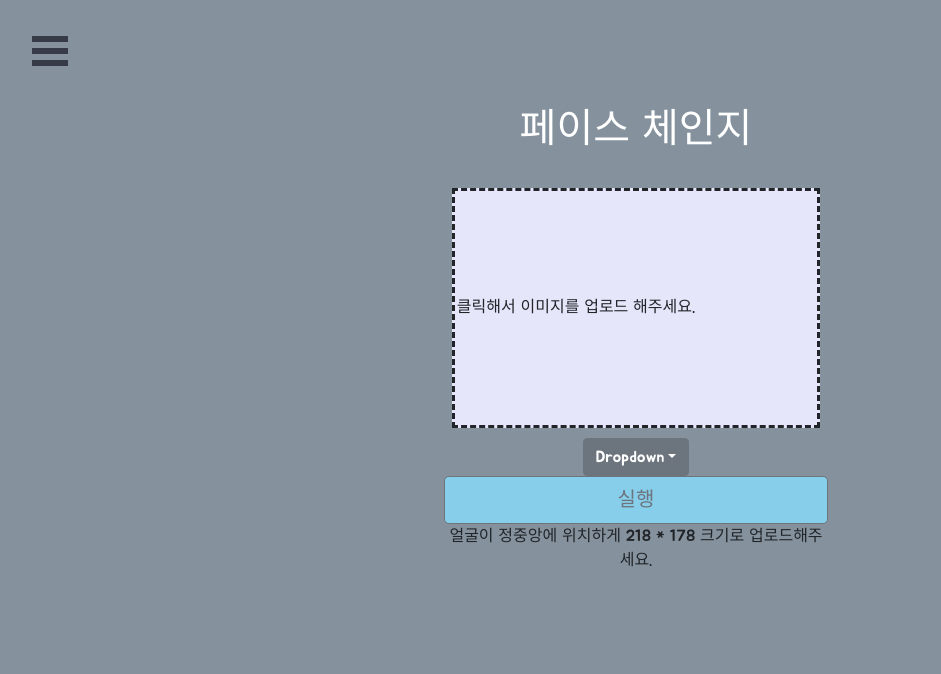
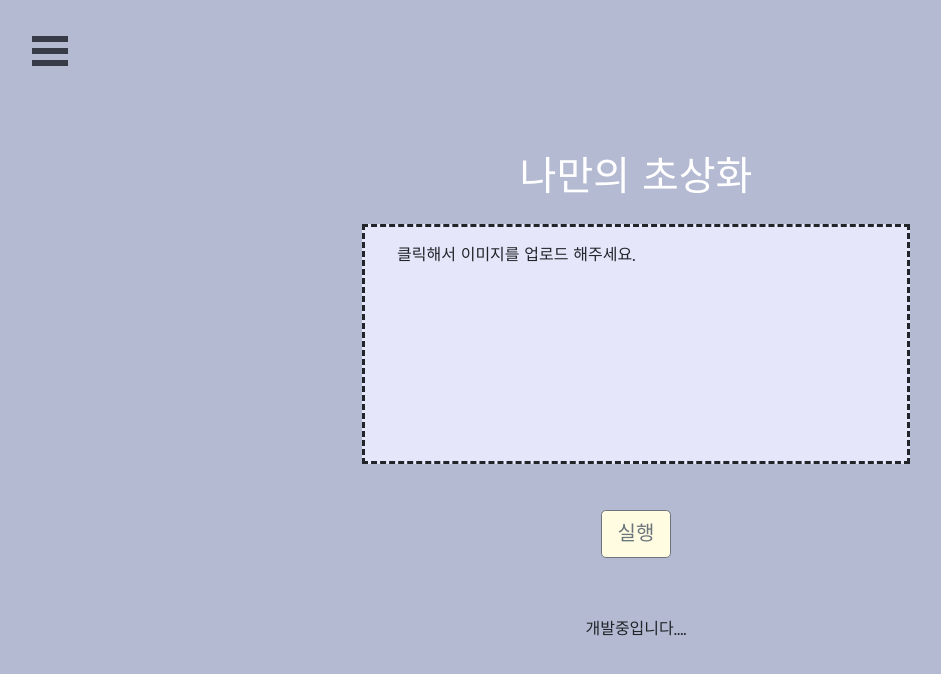
Before and after one commit to znznz6037/GANFaceChanger, a React (Create React App) app in the folder web/: page /portrait in a window 1280 px wide. Shown: the top 674 px of the page, without its empty margins (4-945 px from the left). Built offline with nearby package versions, Linux system fonts and the light colour scheme.

Commit message:
페이지 추가

```diff
--- a/web/src/App.css
+++ b/web/src/App.css
@@ -14,46 +14,42 @@
 }
 
 .App-header {
-  background-color: #282c34;
-  min-height: 100vh;
+  max-height: 100vh;
   display: flex;
   flex-direction: column;
   align-items: center;
   justify-content: center;
   font-size: calc(10px + 2vmin);
+  background-color: #85929E;
 }
 
 .App-link {
   color: #61dafb;
 }
 
+#Container{
+  top:0;
+  right:0;
+  position: fixed;
+  z-index:100;
+}
+
 #border {
-  position: fixed;
-  width: 500px;
-  height: 830px;
-  left : 50%;
-  margin-left:-250px;
-  background-color: pink;
+  width: 50vw;
+  height: 100vh;
   overflow: hidden;
 }
-#border_title {
-  width : 500px;
-  height : 150px;
-  font-size: 25px;
-  text-align : center;
-}
+
+
 #label {
+  text-align:center;
   font-size : 24px;
-  line-height: 400px;
-
 }
 #file_upload {
-  width: 400px;
-  height: 400px;
-  padding: 15px;
-  margin: 0 auto;
+  height:30vh;
   background-color:lavender;
   overflow:hidden;
+  margin : 1vmin;
   border-style: dashed;
 }
 #title {
@@ -61,14 +57,12 @@
   line-height: 100px;
 }
 #image {
-  position: relative;
-  width: 430px;
-  height: 430px;
-  right:15px;
-  bottom:415px;
-  margin: 0 auto;
+  height:30vh;
   opacity: 0;
   text-align: center;
+}
+#thumbnail{
+  height:30vh;
 }
 #faceStyle {
   width: 500px;
@@ -79,11 +73,6 @@
 #faceStyle_border {
   width: 500px;
   height: 15px;
-}
-#a {
-  width: 500px;
-  height: 115px;
-  font-size: 80px;
 }
 #loading{
   position:relative;
--- a/web/src/App.js
+++ b/web/src/App.js
@@ -1,75 +1,14 @@
-import React, { Component, useState } from 'react';
-import "./styles.css";
-import './index.css';
-import Header from './Header';
-import Menu from './Menu';
-import { Spinner, Button, Dropdown, DropdownToggle, DropdownMenu, DropdownItem } from 'reactstrap'
+import React, { Component } from 'react';
+import FaceChange from './FaceChangeMain';
+import { BrowserRouter as Router, Route, Link, Switch} from 'react-router-dom';
+import Menu from './Menu'
 
 class App extends Component{
-  constructor(props) {
-    super(props);
-
-    this.toggle = this.toggle.bind(this);
-    this.state = {
-      dropdownOpen: false
-    };
-  }
-
-  toggle() {
-    this.setState(prevState => ({
-      dropdownOpen: !prevState.dropdownOpen
-    }));
-  }
   render() {
     return (
-      <div className="App">
-        <div><Menu/></div>
-        <header className="App-header">
-          <div id="border">
-            <div className="loading" id = "loading">
-              <div>
-                <Spinner type="grow" color="primary" />
-                <Spinner type="grow" color="secondary" />
-                <Spinner type="grow" color="success" />
-                <Spinner type="grow" color="danger" />
-                <Spinner type="grow" color="warning" />
-                <Spinner type="grow" color="info" />
-                <Spinner type="grow" color="dark" />
-              </div>
-              <p id="ptext">딥러닝 작업이 수행되고 있습니다. 10초 정도만 기다려주세요.</p>
-            </div>
-            <div id="notLoading">
-                <form id="upload" action="http://34.64.112.90:5000/upload" method="POST" encType="multipart/form-data">
-                  <div id="border_title">
-                      <h1 id="title">페이스 체인지</h1>
-                  </div>
-                  <div id = "file_upload">
-                       <label htmlFor="file" id="label">클릭해서 이미지를 업로드 해주세요.</label>
-                      <input type="file" name="file" id="image" accept="image/*"/>
-                      <div id ="uploaded_img"></div>
-                  </div>
-                      <Dropdown isOpen={this.state.dropdownOpen} toggle={this.toggle}>
-                        <DropdownToggle caret>
-                          Dropdown
-                        </DropdownToggle>
-                        <DropdownMenu>
-                          <DropdownItem header>Header</DropdownItem>
-                          <DropdownItem>Some Action</DropdownItem>
-                          <DropdownItem disabled>Action (disabled)</DropdownItem>
-                          <DropdownItem divider />
-                          <DropdownItem>금발</DropdownItem>
-                          <DropdownItem>흑발</DropdownItem>
-                          <DropdownItem>안경</DropdownItem>
-                          <DropdownItem>화장</DropdownItem>
-                        </DropdownMenu>
-                      </Dropdown>
-                  <Button id="submit" outline color="secondary" type="submit" size="lg" block>실행</Button>
-                </form>
-            </div>
-            <p id="ptext">얼굴이 정중앙에 위치하게 218 * 178 크기로 업로드해주세요.</p>
+        <div className="App">
+          <Menu/>
         </div>
-        </header>
-      </div>
     );
   }
 }
--- /dev/null
+++ b/web/src/FaceChange.js
@@ -0,0 +1,14 @@
+import React, { Component } from 'react';
+import FaceChangeMain from './FaceChangeMain'
+
+class FaceChange extends Component{
+  render() {
+    return (
+        <div className="App">
+            <FaceChangeMain/>
+        </div>
+    );
+  }
+}
+
+export default FaceChange;
--- /dev/null
+++ b/web/src/FaceChangeMain.js
@@ -0,0 +1,71 @@
+import React, { Component, useState } from 'react';
+import "./styles.css";
+import './index.css';
+import { Spinner, Button, Dropdown, DropdownToggle, DropdownMenu, DropdownItem } from 'reactstrap'
+
+class FaceChangeMain extends Component{
+  constructor(props) {
+    super(props);
+
+    this.toggle = this.toggle.bind(this);
+    this.state = {
+      dropdownOpen: false
+    };
+  }
+
+  toggle() {
+    this.setState(prevState => ({
+      dropdownOpen: !prevState.dropdownOpen
+    }));
+  }
+  render() {
+    return (
+      <div>
+        <header className="App-header">
+          <div id="border">
+            <div className="loading" id = "loading">
+              <div>
+                <Spinner type="grow" color="primary" />
+                <Spinner type="grow" color="secondary" />
+                <Spinner type="grow" color="success" />
+                <Spinner type="grow" color="danger" />
+                <Spinner type="grow" color="warning" />
+                <Spinner type="grow" color="info" />
+                <Spinner type="grow" color="dark" />
+              </div>
+              <p id="ptext">딥러닝 작업이 수행되고 있습니다. 10초 정도만 기다려주세요.</p>
+            </div>
+            <div id="notLoading">
+                <form id="upload" action="http://34.64.112.90:5000/upload" method="POST" encType="multipart/form-data">
+                  <div id="border_title">
+                      <h1 id="title">페이스 체인지</h1>
+                  </div>
+                  <div id = "file_upload">
+                       <label htmlFor="file" id="label">클릭해서 이미지를 업로드 해주세요.</label>
+                      <input type="file" name="file" id="image" accept="image/*"/>
+                      <div id ="uploaded_img"></div>
+                  </div>
+                      <Dropdown id="faceStyle" isOpen={this.state.dropdownOpen} toggle={this.toggle}>
+                        <DropdownToggle caret>
+                          스타일 선택
+                        </DropdownToggle>
+                        <DropdownMenu>
+                          <DropdownItem>금발</DropdownItem>
+                          <DropdownItem>흑발</DropdownItem>
+                          <DropdownItem>안경</DropdownItem>
+                          <DropdownItem>화장</DropdownItem>
+                        </DropdownMenu>
+                      </Dropdown>
+                  <Button id="submit" outline color="secondary" type="submit" size="lg">실행</Button>
+                </form>
+                <br></br>
+                <p id="ptext">얼굴이 정중앙에 위치하게 178 * 218 크기로 업로드해주세요.</p>
+            </div>
+        </div>
+        </header>
+      </div>
+    );
+  }
+}
+
+export default FaceChangeMain;
--- a/web/src/Menu.js
+++ b/web/src/Menu.js
@@ -1,32 +1,65 @@
 import React from 'react';
-import InfoModal from './Modal'
-import { scaleDown as Menu } from 'react-burger-menu'
+import InfoModal from './Modal';
+import { push as Menu } from 'react-burger-menu'
+import { BrowserRouter as Router, Route, Link, Switch} from 'react-router-dom';
+import Portrait from './Portrait'
+import FaceChange from './FaceChange'
 
 class Slide extends React.Component {
   showSettings (event) {
     event.preventDefault();
   }
 
+  constructor (props) {
+    super(props)
+    this.state = {
+      menuOpen: false
+    }
+  }
+
+  handleStateChange (state) {
+    this.setState({menuOpen: state.isOpen})
+  }
+
+  // This can be used to close the menu, e.g. when a user clicks a menu item
+  closeMenu () {
+    this.setState({menuOpen: false})
+  }
+
+  // This can be used to toggle the menu, e.g. when using a custom icon
+  // Tip: You probably want to hide either/both default icons if using a custom icon
+  // See https://github.com/negomi/react-burger-menu#custom-icons
+  toggleMenu () {
+    this.setState(state => ({menuOpen: !state.menuOpen}))
+  }
+
   render () {
-    // NOTE: You also need to provide styles, see https://github.com/negomi/react-burger-menu#styling
     return (
-        <Menu disableAutoFocus>
+      <Router>
+        <Menu isOpen={this.state.menuOpen}
+        onStateChange={(state) => this.handleStateChange(state)}
+        disableAutoFocus>
             <h1>메뉴</h1>
-            <a className="bm-menu-wrap" href="/pizzas">
+            <br></br>
+            <Link onClick={() => this.closeMenu()} to="/GANFaceChanger">
                 페이스 체인지
+            </Link>
+            <Link onClick={() => this.closeMenu()} to="/portrait">
+                초상화
+            </Link>
+
+            <a onClick={() => this.closeMenu()} className="menu-item" href="https://github.com/znznz6037/GANFaceChanger">
+                GitHub
             </a>
-
-            <a className="bm-item" href="/desserts">
-                초상화
-            </a>
-            <a className="menu-item" href="javascript:void(0)">
+            <a onClick={() => this.closeMenu()} className="menu-item" href="javascript:void(0)">
                 <InfoModal/>
             </a>
-
-            <a className="menu-item" href="https://github.com/znznz6037/GANFaceChanger">
-                GitHub
-            </a>
-      </Menu>
+        </Menu>
+            <Switch>
+                <Route exact path="/GANFaceChanger" component={FaceChange}/>
+                <Route path="/portrait" component={Portrait}/>
+            </Switch>
+        </Router>
     );
   }
 }
--- a/web/src/Modal.js
+++ b/web/src/Modal.js
@@ -7,12 +7,11 @@ const InfoModal = (props) => {
   } = props;
 
   const [modal, setModal] = useState(false);
-  const focusAfterClose = false;
   const toggle = () => setModal(!modal);
 
   return (
     <div>
-      <a onClick={toggle}>소개</a>
+      <a id="modal" onClick={toggle}>소개</a>
       <Modal isOpen={modal} toggle={toggle} className={className}>
         <ModalHeader toggle={toggle}>
             부산대학교 2020 전기 졸업과제 - GAN을 활용한 페이스 체인지
--- /dev/null
+++ b/web/src/Portrait.js
@@ -0,0 +1,14 @@
+import React, { Component } from 'react';
+import PortraitMain from './PortraitMain'
+
+class Portrait extends Component{
+  render() {
+    return (
+        <div className="App">
+            <PortraitMain/>
+        </div>
+    );
+  }
+}
+
+export default Portrait;
--- /dev/null
+++ b/web/src/PortraitMain.js
@@ -0,0 +1,60 @@
+import React, { Component, useState } from 'react';
+import "./styles.css";
+import './index.css';
+import { Spinner, Button } from 'reactstrap'
+
+class PortraitMain extends Component{
+  constructor(props) {
+    super(props);
+
+    this.toggle = this.toggle.bind(this);
+    this.state = {
+      dropdownOpen: false
+    };
+  }
+
+  toggle() {
+    this.setState(prevState => ({
+      dropdownOpen: !prevState.dropdownOpen
+    }));
+  }
+  render() {
+    return (
+      <div>
+        <header className="App-header">
+          <div id="border">
+            <div className="loading" id = "loading">
+              <div>
+                <Spinner type="grow" color="primary" />
+                <Spinner type="grow" color="secondary" />
+                <Spinner type="grow" color="success" />
+                <Spinner type="grow" color="danger" />
+                <Spinner type="grow" color="warning" />
+                <Spinner type="grow" color="info" />
+                <Spinner type="grow" color="dark" />
+              </div>
+              <p id="ptext">딥러닝 작업이 수행되고 있습니다. 10초 정도만 기다려주세요.</p>
+            </div>
+            <div id="notLoading">
+                <form id="upload" action="http://34.64.112.90:5000/upload" method="POST" encType="multipart/form-data">
+                  <div id="border_title">
+                      <h1 id="title">나만의 초상화</h1>
+                  </div>
+                  <div id = "file_upload">
+                       <label htmlFor="file" id="label">클릭해서 이미지를 업로드 해주세요.</label>
+                      <input type="file" name="file" id="image" accept="image/*"/>
+                      <div id ="uploaded_img"></div>
+                  </div>
+                  <Button id="submit" outline color="secondary" type="submit" size="lg">실행</Button>
+                </form>
+                <br></br>
+                <p id="ptext">개발중입니다....</p>
+            </div>
+        </div>
+        </header>
+      </div>
+    );
+  }
+}
+
+export default PortraitMain;
--- a/web/src/styles.css
+++ b/web/src/styles.css
@@ -1,4 +1,3 @@
-
 .App {
   text-align: center;
   font-family: 'Jua';
@@ -28,7 +27,6 @@
 .bm-item:hover {
   color: white;
 }
-
 /* The rest copied directly from react-burger-menu docs */
 
 /* Position and sizing of burger button */
@@ -39,45 +37,37 @@
   left: 36px;
   top: 36px;
 }
-
 /* Color/shape of burger icon bars */
 .bm-burger-bars {
   background: #373a47;
 }
-
 /* Position and sizing of clickable cross button */
 .bm-cross-button {
   height: 24px;
   width: 24px;
 }
-
 /* Color/shape of close button cross */
 .bm-cross {
   background: #bdc3c7;
 }
-
 /* General sidebar styles */
 .bm-menu {
   background: #373a47;
   padding: 2.5em 1.5em 0;
   font-size: 1.15em;
 }
-
 /* Morph shape necessary with bubble or elastic */
 .bm-morph-shape {
   fill: #373a47;
 }
-
 /* Wrapper for item list */
 .bm-item-list {
   color: #b8b7ad;
 }
-
 /* Styling of overlay */
 .bm-overlay {
   background: rgba(0, 0, 0, 0.3);
 }
-
 .App-header {
   max-height: 100vh;
   display: flex;
@@ -85,42 +75,39 @@
   align-items: center;
   justify-content: center;
   font-size: calc(10px + 2vmin);
-  background-color: #85929E;
+  background-color: #b4bad2;
+  padding: 3em 2em;
 }
-
 .App-link {
   color: #61dafb;
 }
-
 #border {
   padding-top: 10vh;
-  width: 30vw;
   height: 100vh;
   overflow: hidden;
 }
-
 #label {
-  padding-top: 13vh;
+  padding: 1em 2em 0 2em;
   text-align:center;
   font-size : 2vmin;
   position: absolute;
 }
 #file_upload {
+  vertical-align: middel;
   position: relative;
   height:30vh;
   background-color:lavender;
   overflow:hidden;
-  margin : 1vmin;
+  margin : 1em;
   border-style: dashed;
 }
 
 #title {
   color : white;
-  line-height: 100px;
+  line-height: 5vh;
 }
 #image {
   height:30vh;
-  width:28vw;
   opacity: 0;
   text-align: center;
 }
@@ -128,14 +115,8 @@
   height:30vh;
 }
 #faceStyle {
-  width: 500px;
-  height: 50px;
-  font-size: 20px;
-  text-align-last:center;
-}
-#faceStyle_border {
-  width: 500px;
-  height: 15px;
+  font-size: 1em;
+  align-items: center;
 }
 #loading{
   position:relative;
@@ -147,5 +128,6 @@
   font-size:medium;
 }
 #submit{
-  background-color: skyblue;
+  margin: 1em;
+  background-color: #fffce1;
 }
```
